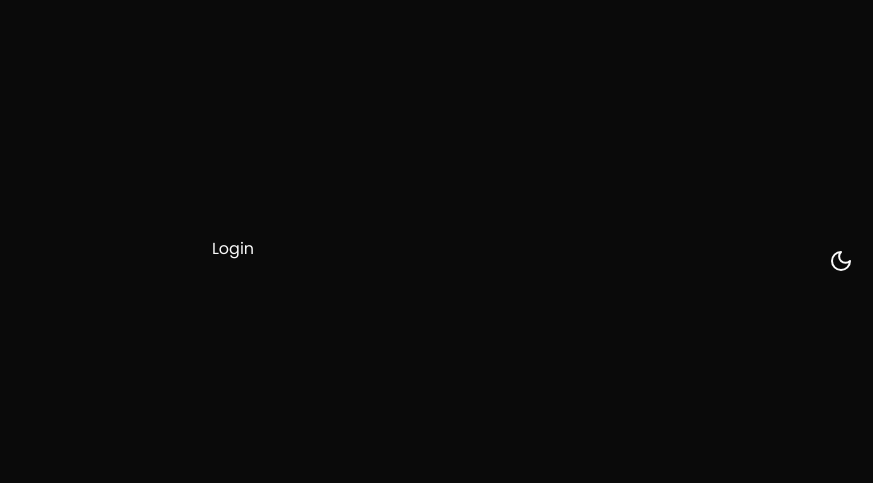
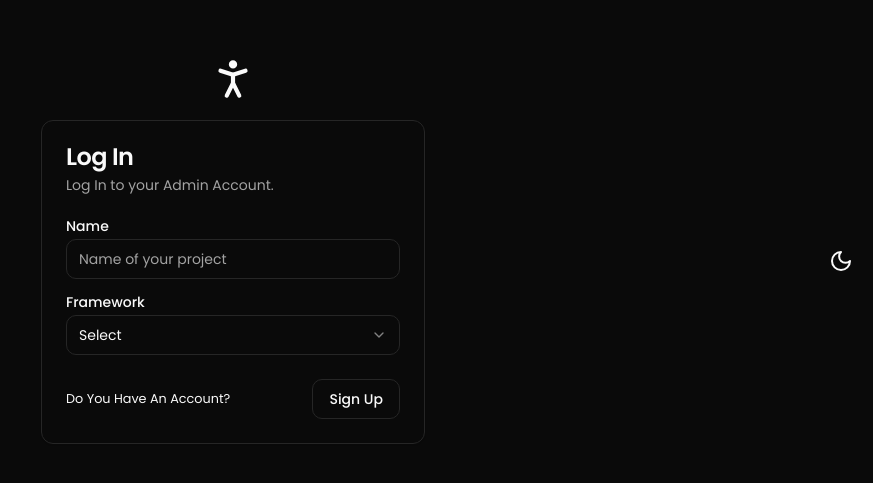
Before and after one commit to github-ka-shereen/nextjs-dashboard-template, a Next.js app: page /login in a window 1280 px wide. Shown: the part 151-634 px from the top of the page, without its empty margins (407-1280 px from the left). Built offline with nearby package versions, Linux system fonts and the light colour scheme.

Commit message:
Feature: Signup page half done

```diff
--- a/src/app/(logged-out)/login/page.tsx
+++ b/src/app/(logged-out)/login/page.tsx
@@ -1,5 +1,66 @@
+'use client';
 
+import * as React from "react"
+
+import { Button } from "@/components/ui/button"
+import {
+  Card,
+  CardContent,
+  CardDescription,
+  CardFooter,
+  CardHeader,
+  CardTitle,
+} from "@/components/ui/card"
+import { Input } from "@/components/ui/input"
+import { Label } from "@/components/ui/label"
+import {
+  Select,
+  SelectContent,
+  SelectItem,
+  SelectTrigger,
+  SelectValue,
+} from "@/components/ui/select"
+import Link from 'next/link';
+import { PersonStandingIcon } from "lucide-react";
 
 export default function LogInPage() {
-  return <div>Login</div>;
+  return (
+    <>
+    <PersonStandingIcon size={50}/>
+    <Card className="w-full max-w-sm">
+      <CardHeader>
+        <CardTitle>Log In</CardTitle>
+        <CardDescription>Log In to your Admin Account.</CardDescription>
+      </CardHeader>
+      <CardContent>
+        <form>
+          <div className="grid w-full items-center gap-4">
+            <div className="flex flex-col space-y-1.5">
+              <Label htmlFor="name">Name</Label>
+              <Input id="name" placeholder="Name of your project" />
+            </div>
+            <div className="flex flex-col space-y-1.5">
+              <Label htmlFor="framework">Framework</Label>
+              <Select>
+                <SelectTrigger id="framework">
+                  <SelectValue placeholder="Select" />
+                </SelectTrigger>
+                <SelectContent position="popper">
+                  <SelectItem value="next">Next.js</SelectItem>
+                  <SelectItem value="sveltekit">SvelteKit</SelectItem>
+                  <SelectItem value="astro">Astro</SelectItem>
+                  <SelectItem value="nuxt">Nuxt.js</SelectItem>
+                </SelectContent>
+              </Select>
+            </div>
+          </div>
+        </form>
+      </CardContent>
+      <CardFooter className="flex justify-between items-center">
+        <small>Do You Have An Account?</small>
+        <Button asChild variant="outline"><Link href='/sign-up'>Sign Up</Link></Button>
+      </CardFooter>
+    </Card>
+    </>
+  );
 }
--- /dev/null
+++ b/src/components/ui/input.tsx
@@ -0,0 +1,25 @@
+import * as React from "react"
+
+import { cn } from "@/lib/utils"
+
+export interface InputProps
+  extends React.InputHTMLAttributes<HTMLInputElement> {}
+
+const Input = React.forwardRef<HTMLInputElement, InputProps>(
+  ({ className, type, ...props }, ref) => {
+    return (
+      <input
+        type={type}
+        className={cn(
+          "flex h-10 w-full rounded-md border border-input bg-background px-3 py-2 text-sm ring-offset-background file:border-0 file:bg-transparent file:text-sm file:font-medium placeholder:text-muted-foreground focus-visible:outline-none focus-visible:ring-2 focus-visible:ring-ring focus-visible:ring-offset-2 disabled:cursor-not-allowed disabled:opacity-50",
+          className
+        )}
+        ref={ref}
+        {...props}
+      />
+    )
+  }
+)
+Input.displayName = "Input"
+
+export { Input }
```
